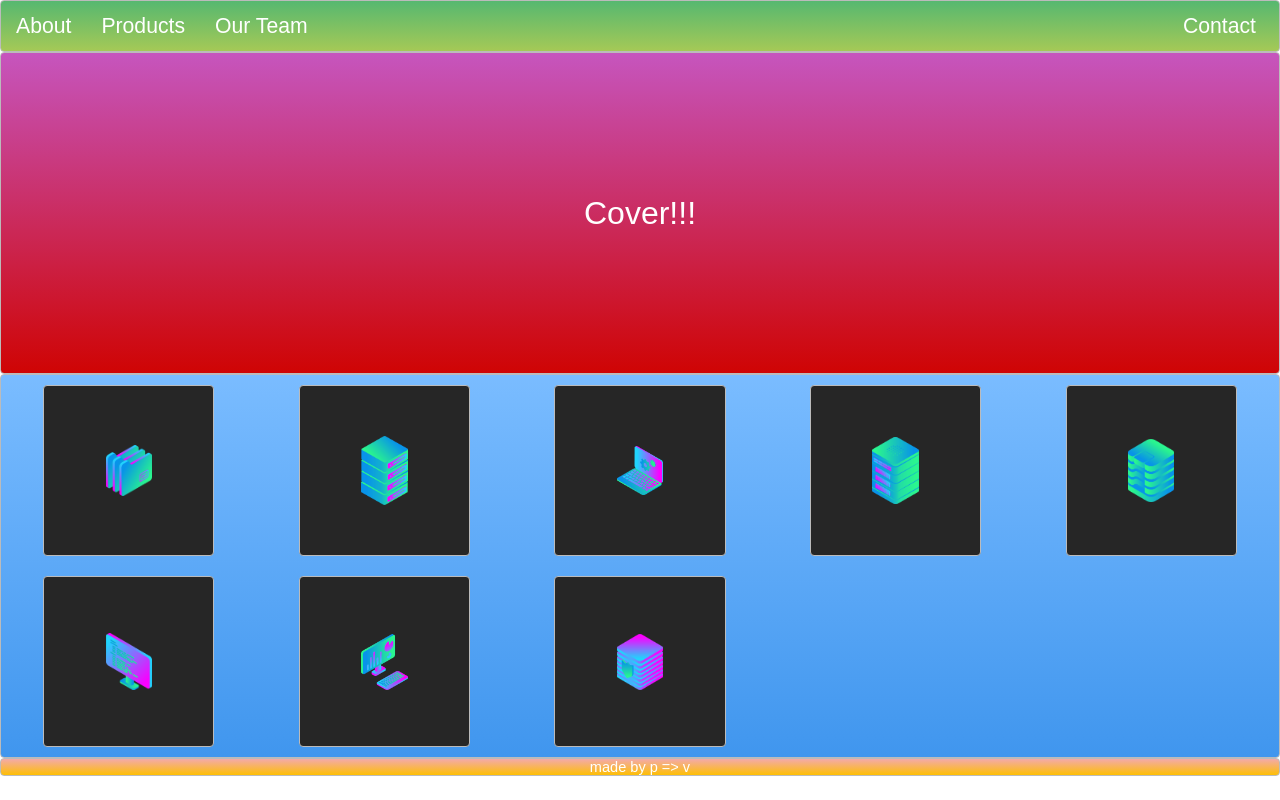
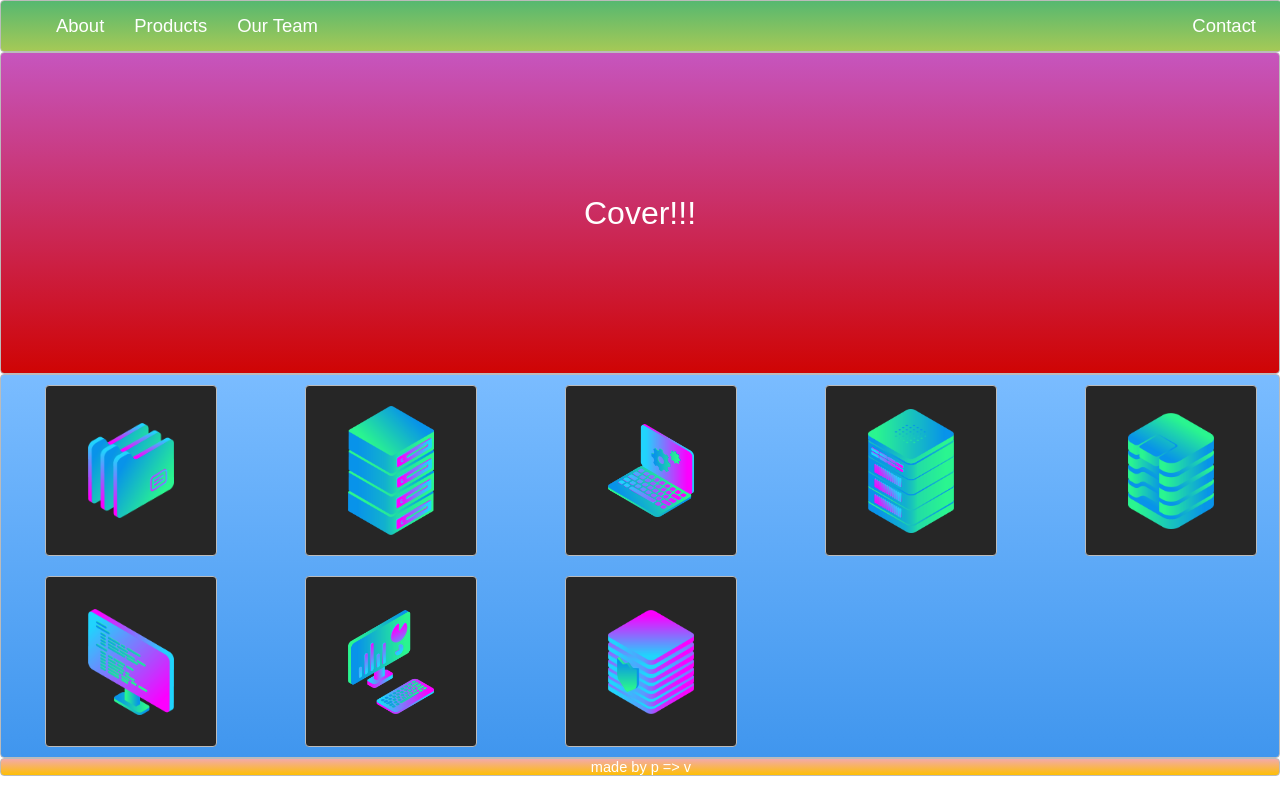
Before and after one commit to pvemulapalli/layout-project, a plain HTML site: page index.html in a window 1280 px wide. Shown: the top 800 px of the page. Drawn offline with Linux system fonts and the light colour scheme.

Commit message:
Made enhancements after reviewing content

```diff
--- a/index.html
+++ b/index.html
@@ -5,27 +5,26 @@
   <link rel="stylesheet" type="text/css" href="./style.css">
 </head>
 <body>
-  <div class="zone green">
-    <nav class="navBar">
-      <ul class="navContainer">
+
+  <nav class="zone green nav-container sticky">
+    <ul class="nav-content">
       <li>About</li>
       <li>Products</li>
       <li>Our Team</li>
       <li class='navBarContactItem'>Contact</li>
   </ul>
   </nav>
- </div>
   <div class="zone red splash">Cover!!!</div>
   <div class="zone blue">
-    <section class="secProject">
-      <div><img src="img/files_2.png" alt="Files"></div>
-      <div><img src="img/server_2_2.png" alt="Servers"></div>
-      <div><img src="img/monitor_settings_2.png" alt="Laptop"></div>
-      <div><img src="img/server_3.png" alt="Servers"></div>
-      <div><img src="img/data_storage_2_2.png" alt="Drives"></div>
-      <div><img src="img/monitor_coding_2.png" alt="Monitor & Keyboard"></div>
-      <div><img src="img/desktop_analytics_2.png" alt="Desktop Analytics"></div>
-      <div><img src="img/server_safe_2.png" alt="Servers"></div>
+    <section class="project-container">
+      <div class="zone project"><img src="img/files_2.png" alt="Files"></div>
+      <div class="zone project"><img src="img/server_2_2.png" alt="Servers"></div>
+      <div class="zone project"><img src="img/monitor_settings_2.png" alt="Laptop"></div>
+      <div class="zone project"><img src="img/server_3.png" alt="Servers"></div>
+      <div class="zone project"><img src="img/data_storage_2_2.png" alt="Drives"></div>
+      <div class="zone project"><img src="img/monitor_coding_2.png" alt="Monitor & Keyboard"></div>
+      <div class="zone project"><img src="img/desktop_analytics_2.png" alt="Desktop Analytics"></div>
+      <div class="zone project"><img src="img/server_safe_2.png" alt="Servers"></div>
     </section>
   </div>
   <div class="zone yellow">
--- a/style.css
+++ b/style.css
@@ -1,24 +1,45 @@
-* {
-    padding: 0px;
-    margin: 0px;
-}
-
 body {
+    margin: auto 0;
     font-family: 'Josefin Sans', sans-serif;
 }
 
-.navBar {
+.zone {
+    cursor:pointer;
+    color:#FFF;
+    font-size:2em;
+    border-radius:4px;
+    border:1px solid #bbb;
+    transition: all 0.3s linear;
+}
+
+
+.zone:hover {
+    -webkit-box-shadow:rgba(0,0,0,0.8) 0px 5px 15px, inset rgba(0,0,0,0.15) 0px -10px 20px;
+    -moz-box-shadow:rgba(0,0,0,0.8) 0px 5px 15px, inset rgba(0,0,0,0.15) 0px -10px 20px;
+    -o-box-shadow:rgba(0,0,0,0.8) 0px 5px 15px, inset rgba(0,0,0,0.15) 0px -10px 20px;
+    box-shadow:rgba(0,0,0,0.8) 0px 5px 15px, inset rgba(0,0,0,0.15) 0px -10px 20px;
+}
+
+/* BEGIN Custom CSS */
+
+.nav-container {
     display: flex;
     height: 50px;
     padding-bottom: 0px;
-    font-size: calc(18px + 0.25vmax);
+    font-size: calc(14px + 0.35vmax);
     text-decoration: none;
     color: #fff;
     align-items: center;
     width: 100vw;
 }
 
-.navContainer{
+.sticky {
+    position: -webkit-sticky; /* Safari */
+    position: sticky;
+    top: 0;
+}
+
+.nav-content{
     display: flex;
     list-style-type: none;
     flex-direction: row;
@@ -26,7 +47,7 @@ body {
     width: 100vw;
 }
 
-.navContainer li {
+.nav-content li {
     margin: 15px;
 }
 
@@ -43,29 +64,26 @@ body {
     align-items: center;
 }
 
-.secProject{
+.project-container{
     display: grid;
     grid-gap: 20px;
     grid-template-columns: repeat(auto-fit, minmax(200px, 1fr));
-    grid-template-rows: auto;
     justify-items: center;
     width: 100vw;
     padding: 10px;
 }
 
-.secProject div {
+.project {
     display: flex;
+    align-items: center;
+    justify-content: center;
     background-color: #262626;
-    border: 1px solid #bbb;
-    border-radius: 4px;
     width: calc(150px + 1.5vw);
     height: calc(150px + 1.5vw);
-    align-items: center;
-    justify-content: center;
 }
 
-.secProject div img {
-    width: calc(40px + 0.5vw);
+.project > img {
+    width: calc(80px + 0.5vw);
 }
 
 .footerContainer {
@@ -76,23 +94,7 @@ body {
     width: 100vw;
 }
 
-.zone {
-    cursor:pointer;
-    display:flex;
-    color:#FFF;
-    font-size:2em;
-    border-radius:4px;
-    border:1px solid #bbb;
-    transition: all 0.3s linear;
-}
-
-
-.zone:hover {
-    -webkit-box-shadow:rgba(0,0,0,0.8) 0px 5px 15px, inset rgba(0,0,0,0.15) 0px -10px 20px;
-    -moz-box-shadow:rgba(0,0,0,0.8) 0px 5px 15px, inset rgba(0,0,0,0.15) 0px -10px 20px;
-    -o-box-shadow:rgba(0,0,0,0.8) 0px 5px 15px, inset rgba(0,0,0,0.15) 0px -10px 20px;
-    box-shadow:rgba(0,0,0,0.8) 0px 5px 15px, inset rgba(0,0,0,0.15) 0px -10px 20px;
-}
+/* END Custom CSS */
 
 
 /*https://paulund.co.uk/how-to-create-shiny-css-buttons*/
```
Lines whose indentation alone changed are shown as unchanged.
